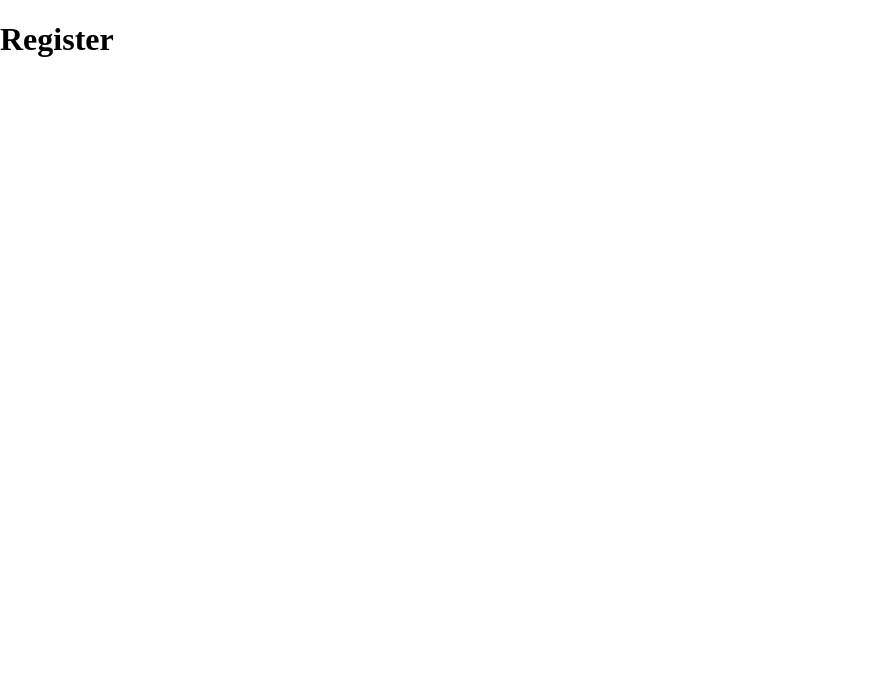
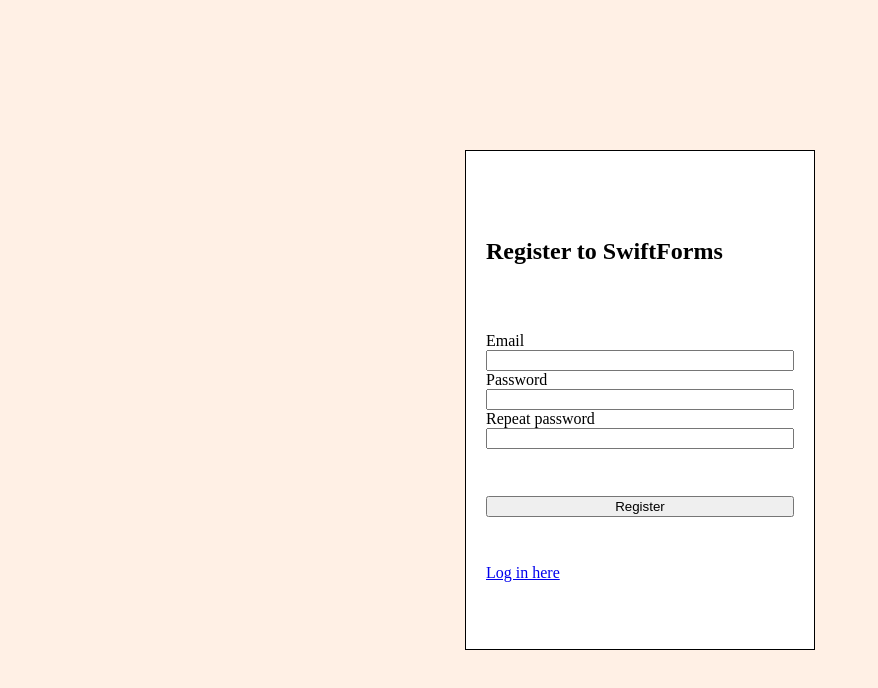
Before and after one commit to george-silviu/swift-forms, a React (Vite) app in the folder client/: page /register in a window 1280 px wide. Shown: the top 688 px of the page, without its empty margins (0-878 px from the left). Built offline with nearby package versions, Linux system fonts and the light colour scheme.

Commit message:
finished v1 of register form

```diff
--- a/client/src/pages/login/login.page.jsx
+++ b/client/src/pages/login/login.page.jsx
@@ -20,7 +20,7 @@
   const handleSubmit = async (event) => {
     event.preventDefault();
 
-    console.log(email, password);
+    console.log(formFields);
     try {
       //perform request to login endpoint
     } catch (error) {}
@@ -30,10 +30,10 @@
     <section className="login-container">
       <form className="login-form">
         <header className="login-form-header">
-          <h1>Welcome</h1>
-          <p>Log in to continue your work</p>
+          <h1>Log in to SwiftForms</h1>
         </header>
 
+        <div>
           <div className="form-input">
             <label htmlFor="email">Email </label>
             <input
@@ -57,9 +57,10 @@
               onChange={handleChange}
             />
           </div>
+        </div>
 
         <button className="button" onClick={handleSubmit}>
-          Submit
+          Login
         </button>
 
         <NavLink to="/register"> Register here</NavLink>
--- a/client/src/pages/login/login.styles.scss
+++ b/client/src/pages/login/login.styles.scss
@@ -8,10 +8,13 @@
   .login-form {
     display: flex;
     flex-direction: column;
+    justify-content: space-evenly;
     background-color: white;
     border: 1px solid black;
     padding: 20px;
     border-radius: 5px;
+    height: 500px;
+    width: 350px;
 
     .form-input {
       display: flex;
--- a/client/src/pages/register/register.page.jsx
+++ b/client/src/pages/register/register.page.jsx
@@ -1,5 +1,80 @@
+import { useState } from "react";
+import { NavLink } from "react-router-dom";
+
+import "./register.styles.scss";
+
+const defaultFormFields = {
+  email: "",
+  password: "",
+  repeatPassword: "",
+};
+
 const Register = () => {
-  return <h1>Register</h1>;
+  const [formFields, setFormFields] = useState(defaultFormFields);
+  const { email, password, repeatPassword } = formFields;
+
+  const handleChange = (event) => {
+    const { name, value } = event.target;
+    setFormFields({ ...formFields, [name]: value });
+  };
+
+  const handleRegister = async (event) => {
+    event.preventDefault();
+
+    console.log(formFields);
+  };
+
+  return (
+    <section className="register-page">
+      <form className="register-form">
+        <h1>Register to SwiftForms</h1>
+
+        <div>
+          <div className="form-input">
+            <label htmlFor="email">Email</label>
+            <input
+              type="text"
+              id="email"
+              name="email"
+              required
+              value={email}
+              onChange={handleChange}
+            />
+          </div>
+
+          <div className="form-input">
+            <label htmlFor="password">Password</label>
+            <input
+              type="password"
+              id="password"
+              name="password"
+              required
+              value={password}
+              onChange={handleChange}
+            />
+          </div>
+
+          <div className="form-input">
+            <label htmlFor="repeatPassword">Repeat password</label>
+            <input
+              type="password"
+              id="repeatPassword"
+              name="repeatPassword"
+              required
+              value={repeatPassword}
+              onChange={handleChange}
+            />
+          </div>
+        </div>
+
+        <button className="button" onClick={handleRegister}>
+          Register
+        </button>
+
+        <NavLink to="/">Log in here</NavLink>
+      </form>
+    </section>
+  );
 };
 
 export default Register;
--- a/client/src/pages/register/register.styles.scss
+++ b/client/src/pages/register/register.styles.scss
@@ -0,0 +1,23 @@
+.register-page {
+  background-color: #fff0e5;
+  min-height: 100vh;
+  display: flex;
+  align-items: center;
+  justify-content: center;
+
+  .register-form {
+    background-color: white;
+    border: 1px solid black;
+    padding: 20px;
+    display: flex;
+    flex-direction: column;
+    justify-content: space-evenly;
+    height: 500px;
+    width: 350px;
+
+    .form-input {
+      display: flex;
+      flex-direction: column;
+    }
+  }
+}
```
Lines whose indentation alone changed are shown as unchanged.
